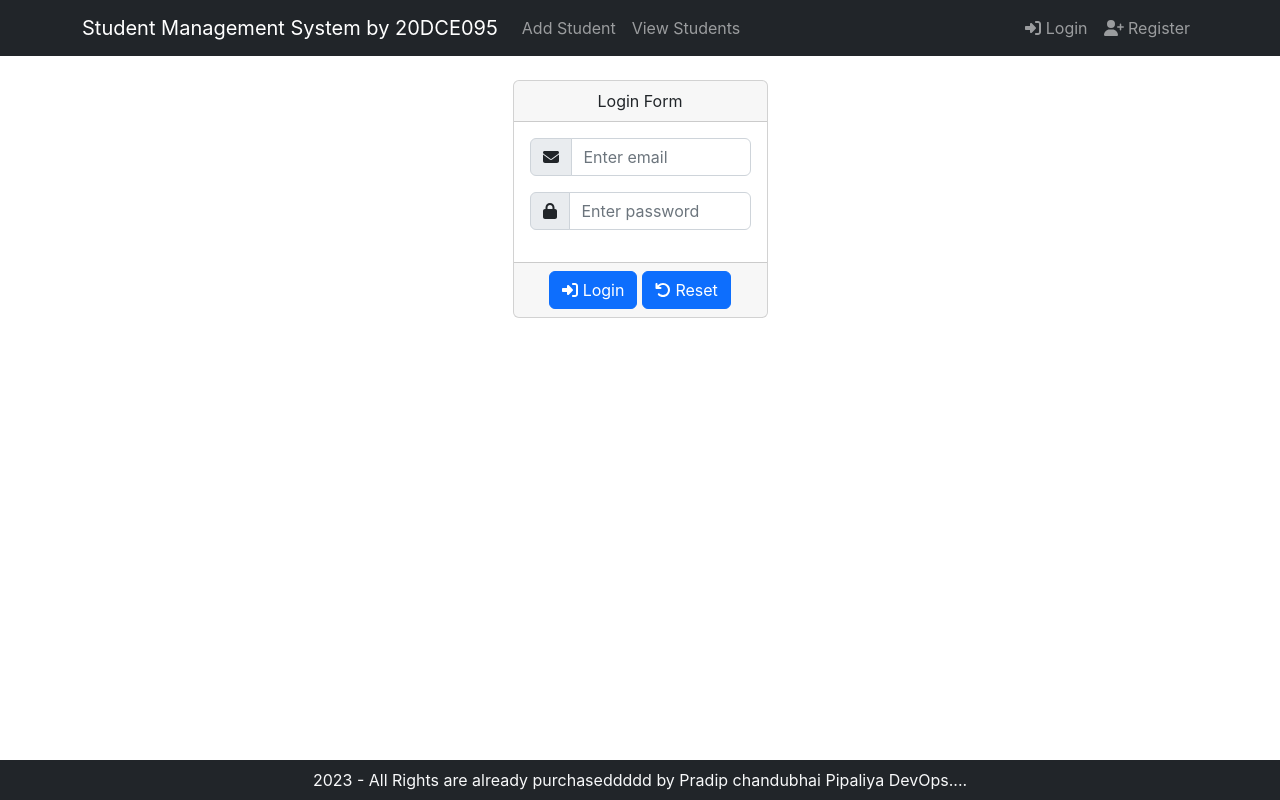
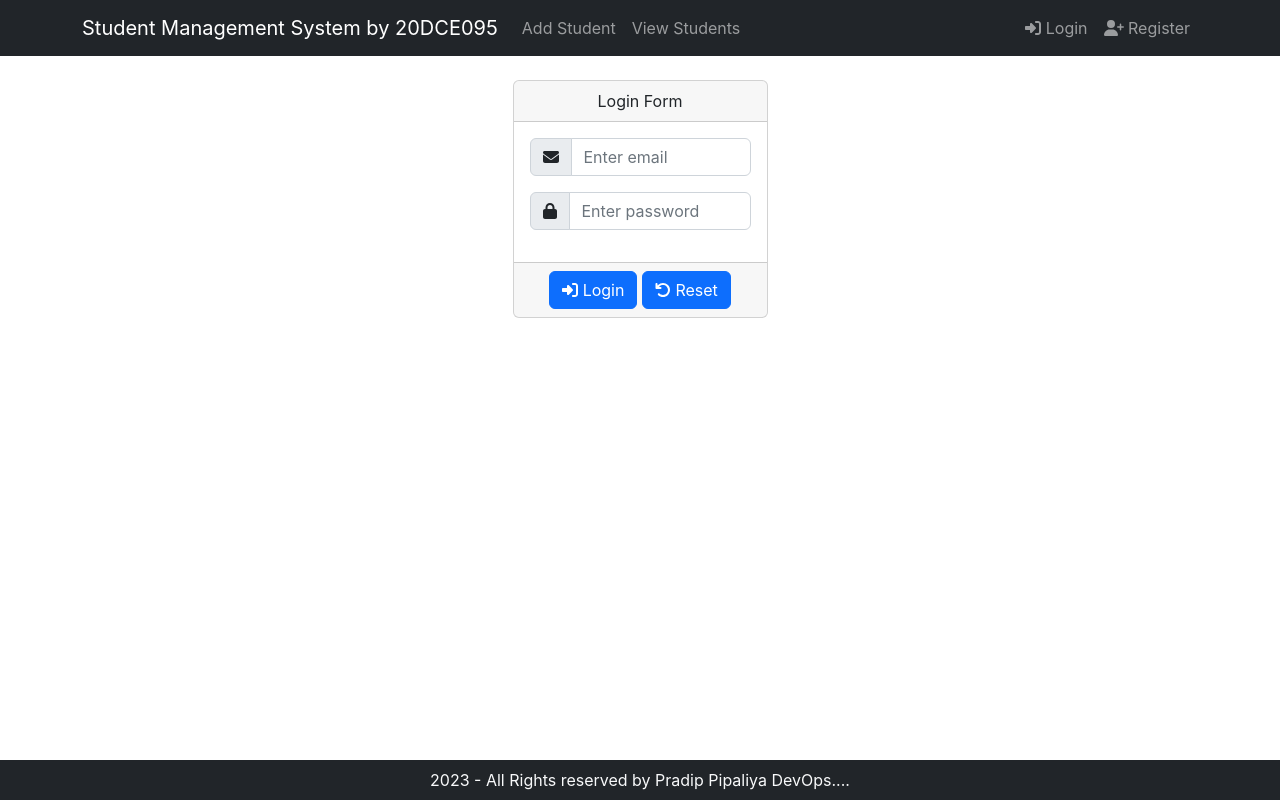
Before and after one commit to 20dce095/React_CI-CD, a React (Create React App) app: page /login in a window 1280 px wide. Built offline with nearby package versions, Linux system fonts and the light colour scheme.

Commit message:
first commit for checkkkkkkk

```diff
--- a/src/components/Footer.js
+++ b/src/components/Footer.js
@@ -11,7 +11,7 @@ export default function Footer() {
       <Navbar fixed="bottom" bg="dark" variant="dark">
         <Container  className="text-center text-muted">
             <Col lg={12} className="text-center text-light">
-            {year} - All Rights are already purchaseddddd by Pradip chandubhai Pipaliya DevOps....
+            {year} - All Rights reserved by Pradip Pipaliya DevOps....
             </Col>
         </Container>
       </Navbar>
```
